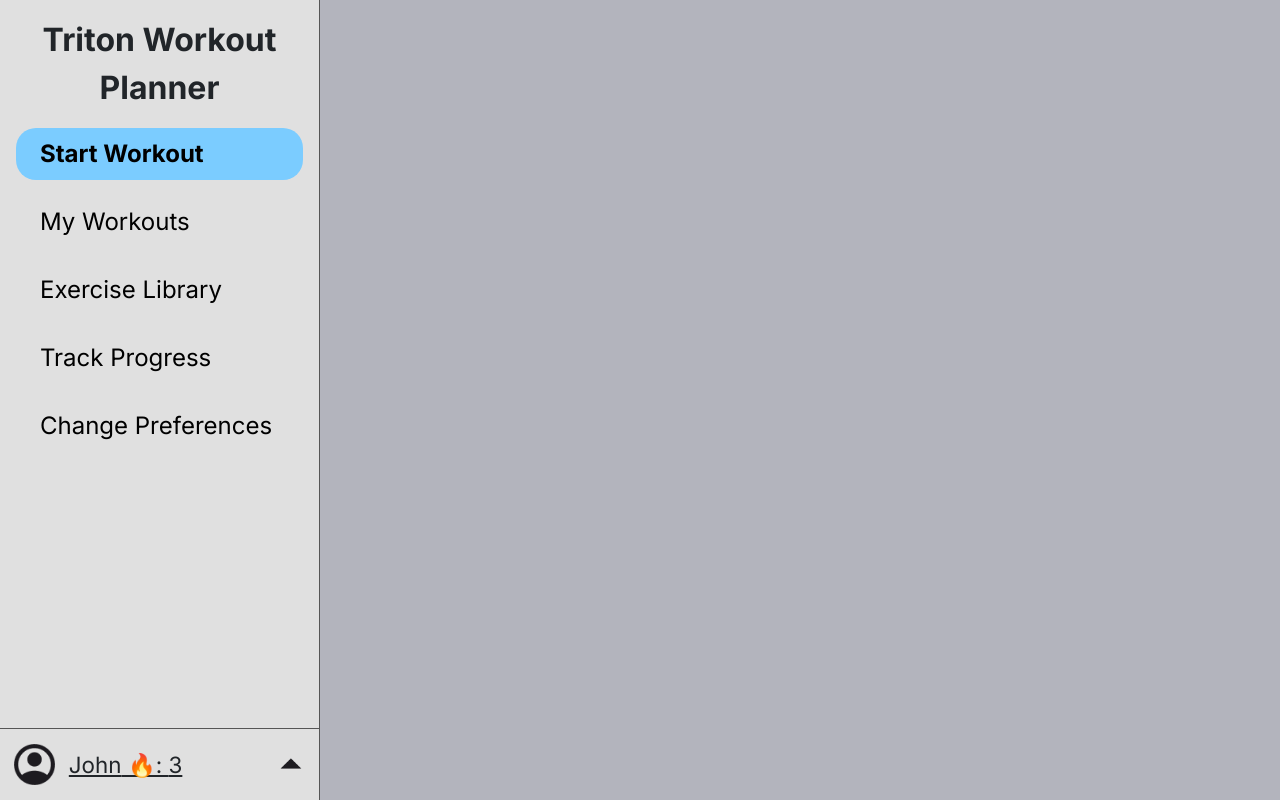
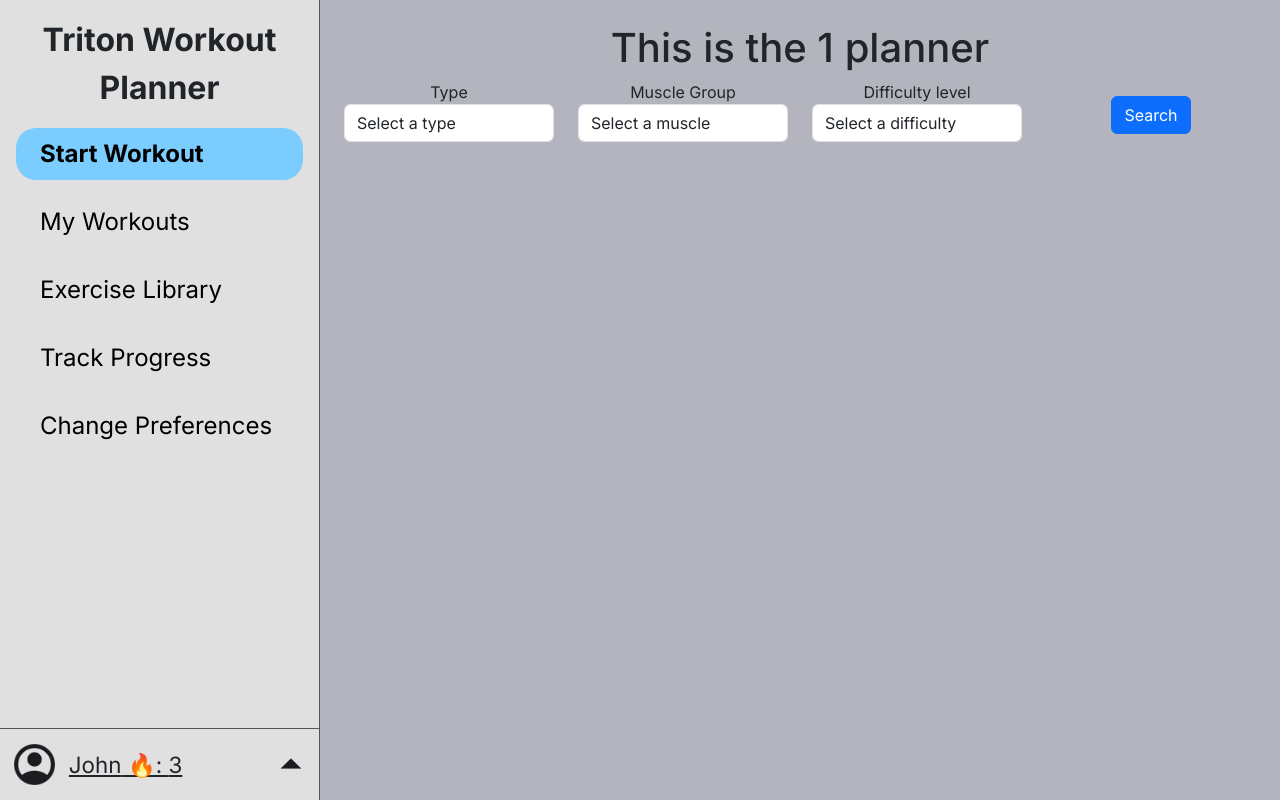
Before and after one commit to Sid10july/TritonWorkoutPlanner, a React (Create React App) app in the folder client/: page /build-your-own/1 in a window 1280 px wide. Built offline with nearby package versions, Linux system fonts and the light colour scheme.

Commit message:
#27 Added Form submission for params
The params are type, muscle, difficuty

```diff
--- a/client/src/App.tsx
+++ b/client/src/App.tsx
@@ -6,6 +6,7 @@ import { StartWorkout } from "./views/StartWorkout";
 import { WorkoutPlanner } from "./views/WorkoutPlanner";
 import { ExerciseLibrary } from "./views/ExerciseLibrary";
 import { BuildYourOwn } from "./views/BuildYourOwn";
+import { DayPlanner } from "./views/DayPlanner";
 // STYLES
 import "bootstrap/dist/css/bootstrap.min.css";
 import "./App.css";
@@ -26,6 +27,7 @@ function App() {
           <Route path="/workout-planner" element={<WorkoutPlanner />} />
           <Route path="/build-your-own" element={<BuildYourOwn />} />
           <Route path="/exercise-library" element={<ExerciseLibrary />} />
+          <Route path="build-your-own/:day" element={<DayPlanner />}/>
           <Route
             path="/generate-workout"
             element={
--- a/client/src/constants/constants.ts
+++ b/client/src/constants/constants.ts
@@ -111,3 +111,11 @@ export const dummyExerciseGoals = [
 ];
 
 export const SERVER_URL = "http://localhost:8080"
+
+export const muscles: string[] =
+['abdominals','abductors','adductors','biceps','calves','chest','forearms','glutes','hamstrings',
+    'lats','lower_back','middle_back','neck','quadriceps','traps','triceps'];
+
+export const exerciesTypes: string[] = ['cardio','olympic_weightlifting','plyometrics','powerlifting','strength','stretching','strongman'];
+
+export const difficultyLevels: string[] = ['beginner','intermediate','expert'];
--- a/client/src/views/BuildYourOwn.tsx
+++ b/client/src/views/BuildYourOwn.tsx
@@ -2,8 +2,11 @@ import { useState } from "react";
 import { daysOfWeek, recommendedExercises } from "../constants/constants";
 import { Dropdown } from "../components/Dropdown";
 import "./BuildYourOwn.css";
+import { useNavigate } from "react-router-dom";
 
 export const BuildYourOwn = () => {
+
+  const navigate = useNavigate();
   const [focusCategory, setFocusCategory] = useState<{ [day: string]: string }>(
     {}
   );
@@ -21,13 +24,22 @@ export const BuildYourOwn = () => {
     Sunday: false,
   });
 
-  const handleDaySelection = (day: string) => {
-    setSelectedDays((prevDays) => ({
-      ...prevDays,
-      //selecting a day is marked as true, deselecting marks it as false
-      [day]: !prevDays[day],
-    }));
-  };
+//   const handleDaySelection = (day: string) => {
+//     setSelectedDays((prevDays) => ({
+//       ...prevDays,
+//       //selecting a day is marked as true, deselecting marks it as false
+//       [day]: !prevDays[day],
+//     }));
+//   };
+
+/**
+ * Route to a new page where the user can select workout plans from the backend
+ * @param day - day of the week that is selected
+ */
+  const handleDaySelection = (day: string) =>{
+
+    navigate(`/build-your-own/${day}`);
+  }
 
   const handleFocusChange = (
     day: string,
--- /dev/null
+++ b/client/src/views/DayPlanner.tsx
@@ -0,0 +1,112 @@
+import { useParams } from 'react-router-dom';
+import { useState } from 'react';
+import { muscles,difficultyLevels,exerciesTypes } from '../constants/constants';
+
+export function DayPlanner(){
+    const {day} = useParams();
+    return (
+        <div>
+            <h1>This is the {`${day}`} planner</h1>
+            <QueryForm/>
+        </div>
+
+    );
+}
+
+
+function QueryForm(){
+    const [type,setType] = useState('');
+    const [muscle,setMuscle] = useState('');
+    const [difficulty,setDifficulty] = useState('');
+
+/**
+ * On form submission. Send the values of muscle, type and difficulty to fetchWorkouts function with these values.
+ * @param event - Form submission event
+ */
+    function onSubmit(event: React.FormEvent<HTMLFormElement>){
+
+    }
+    return (
+        <form onSubmit={(event) => onSubmit(event)}>
+            <div className="row">
+                <div className="col-sm">
+                    <label htmlFor="type">Type</label>
+                    <select
+                        data-testid="type"
+                        required
+                        className="form-control"
+                        id="type"
+                        value={type}
+                        onChange={(e) => {
+                        console.log(`Change triggered: ${e.target.value}`);
+                        setType(e.target.value);
+                        }}
+                    >
+                        <option value="" disabled>
+                        Select a type
+                        </option>
+                        {exerciesTypes.map((value,index) => (
+                        <option key={value} value={value}>
+                            {value}
+                        </option>
+                        ))}
+                    </select>
+                </div>
+
+                <div className="col-sm">
+                    <label htmlFor="muscle">Muscle Group</label>
+                    <select
+                        data-testid="muscle"
+                        required
+                        className="form-control"
+                        id="muscle"
+                        value={muscle}
+                        onChange={(e) => {
+                        console.log(`Change triggered: ${e.target.value}`);
+                        setMuscle(e.target.value);
+                        }}
+                    >
+                        <option value="" disabled>
+                        Select a muscle
+                        </option>
+                        {muscles.map((value) => (
+                        <option key={value} value={value}>
+                            {value}
+                        </option>
+                        ))}
+                    </select>
+                </div>
+
+                <div className="col-sm">
+                    <label htmlFor="difficulty">Difficulty level</label>
+                    <select
+                        data-testid="difficulty"
+                        required
+                        className="form-control"
+                        id="difficulty"
+                        value={difficulty}
+                        onChange={(e) => {
+                        console.log(`Change triggered: ${e.target.value}`);
+                        setDifficulty(e.target.value);
+                        }}
+                    >
+                        <option value="" disabled>
+                        Select a difficulty
+                        </option>
+                        {difficultyLevels.map((value) => (
+                        <option key={value} value={value}>
+                            {value}
+                        </option>
+                        ))}
+                    </select>
+                </div>
+
+                <div className="col-sm">
+                <button type="submit" className="btn btn-primary mt-3">
+                    Search
+                </button>
+                </div>
+            </div>
+        </form>
+    );
+}
```
Also changed, not shown: 2 other files (tests, documents, lock files or other folders).
